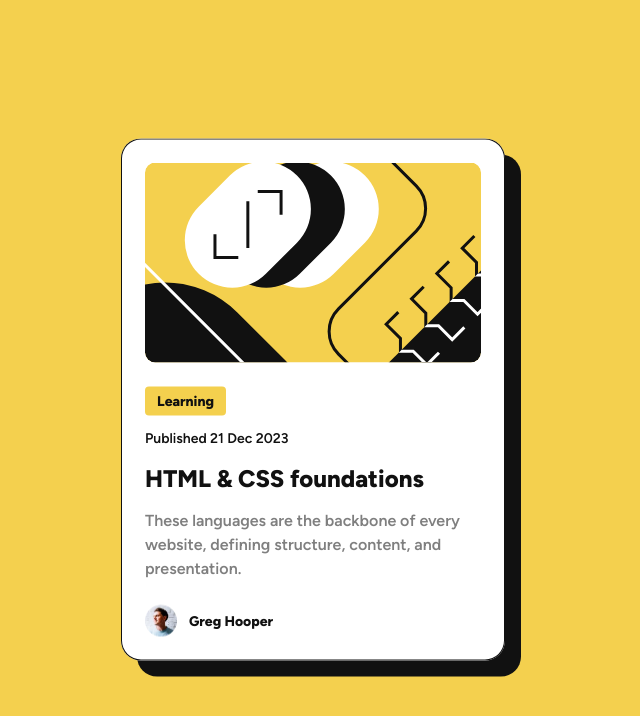
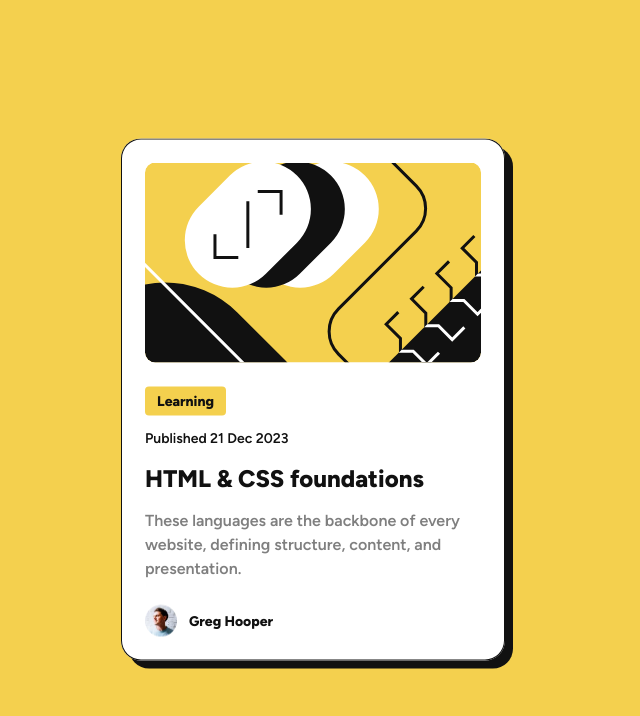
Before and after one commit to beqarion/blog-preview-card, a plain HTML site: page index.html in a window 1280 px wide. Shown: the whole page, without its empty margins (327-967 px from the left). Drawn offline with Linux system fonts and the light colour scheme.

Commit message:
shadow fixed

```diff
--- a/src/css/style.css
+++ b/src/css/style.css
@@ -151,7 +151,7 @@
 
 @media screen and (min-width: 500px) {
   .preview-card {
-    box-shadow: 16px 16px var(--clr-black), inset 0 0 0 1px var(--clr-black);
+    /* box-shadow: 16px 16px var(--clr-black), inset 0 0 0 1px var(--clr-black); */
   }
   .card-img:hover {
     transform: scale(1.07);
```
